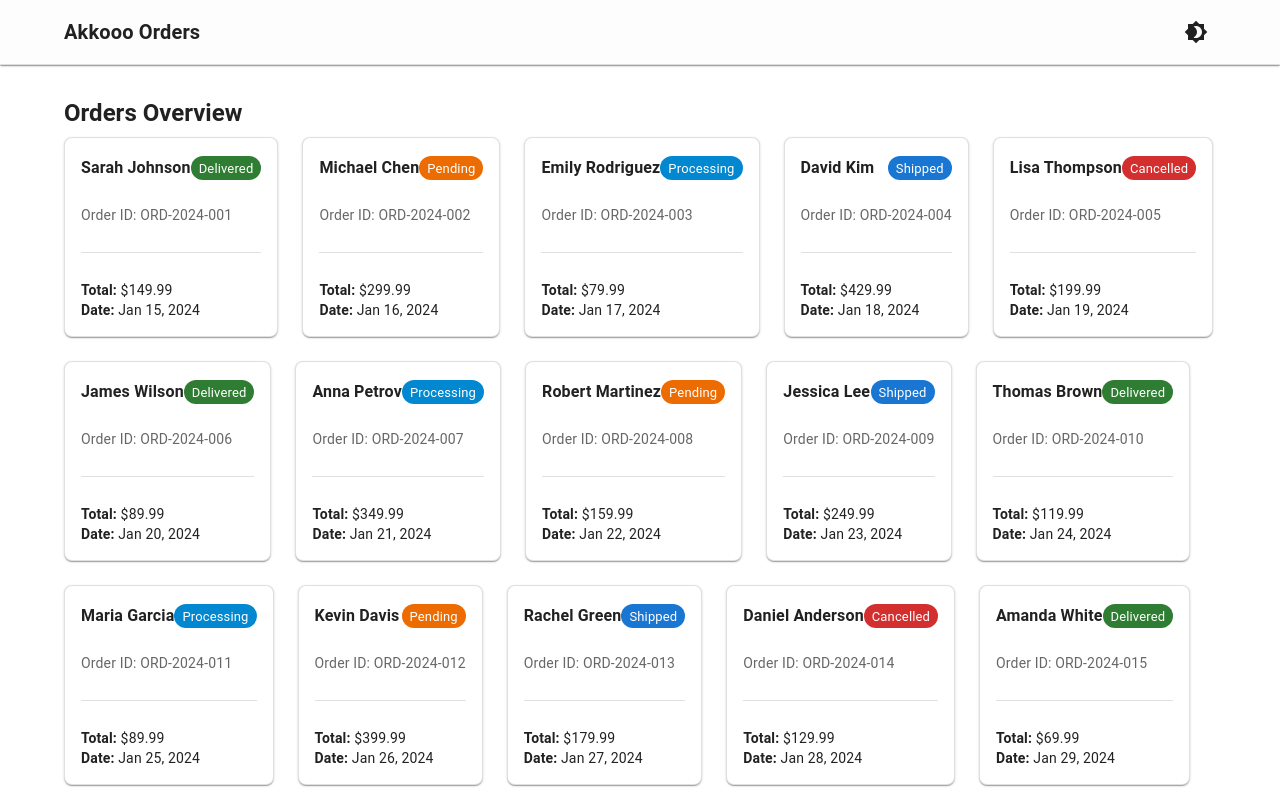
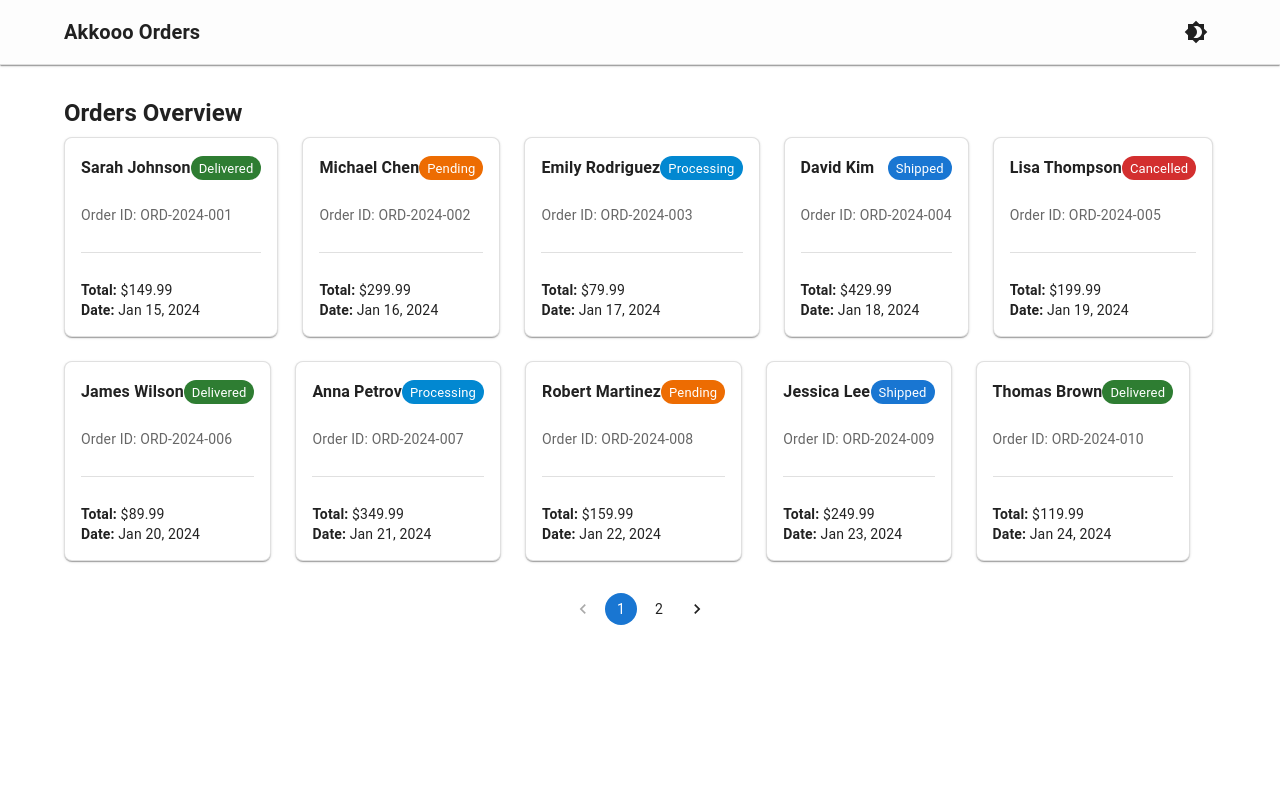
Before and after one commit to Mhamad-Raad/Order-Management-Akkoo-Challenge, a React (Vite) app: page / in a window 1280 px wide. Shown: the top 800 px of the page. Built offline with nearby package versions, Linux system fonts and the light colour scheme.

Commit message:
add pagination

```diff
--- a/src/components/Orders/OrdersList.tsx
+++ b/src/components/Orders/OrdersList.tsx
@@ -1,13 +1,16 @@
-import { Grid } from '@mui/material';
-import { useSelector } from 'react-redux';
-import { useState } from 'react';
-import { type RootState } from '../../store';
+import { useEffect, useState } from 'react';
+import { Grid, Pagination, Box } from '@mui/material';
+import ordersData from '../../data/mock-orders.json'; // simulate backend
 import OrderCard from './OrderCard';
 import OrderModal from './OrderModal';
 import { type Order } from '../../store/OrderSlices/orderTypes';
 
+const ORDERS_PER_PAGE = 10;
+
 const OrdersList = () => {
-  const orders = useSelector((state: RootState) => state.orders.data);
+  const [allOrders] = useState<Order[]>(ordersData.orders); // mock DB
+  const [visibleOrders, setVisibleOrders] = useState<Order[]>([]);
+  const [page, setPage] = useState(1);
 
   const [selectedOrder, setSelectedOrder] = useState<Order | null>(null);
   const [open, setOpen] = useState(false);
@@ -18,14 +21,26 @@ const OrdersList = () => {
   };
 
   const handleClose = () => {
+    setSelectedOrder(null);
     setOpen(false);
-    setSelectedOrder(null);
   };
+
+  const handlePageChange = (_: React.ChangeEvent<unknown>, value: number) => {
+    setPage(value);
+  };
+
+  useEffect(() => {
+    const start = (page - 1) * ORDERS_PER_PAGE;
+    const end = start + ORDERS_PER_PAGE;
+    setVisibleOrders(allOrders.slice(start, end));
+  }, [page, allOrders]);
+
+  const totalPages = Math.ceil(allOrders.length / ORDERS_PER_PAGE);
 
   return (
     <>
       <Grid container spacing={3}>
-        {orders.map((order) => (
+        {visibleOrders.map((order) => (
           <Grid
             item
             key={order.id}
@@ -43,6 +58,15 @@ const OrdersList = () => {
         ))}
       </Grid>
 
+      <Box mt={4} display='flex' justifyContent='center'>
+        <Pagination
+          count={totalPages}
+          page={page}
+          onChange={handlePageChange}
+          color='primary'
+        />
+      </Box>
+
       <OrderModal open={open} onClose={handleClose} order={selectedOrder} />
     </>
   );
```
